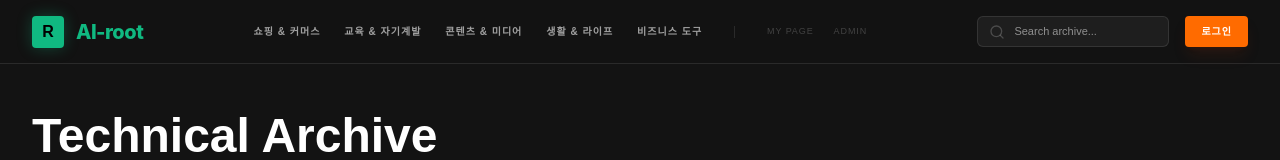
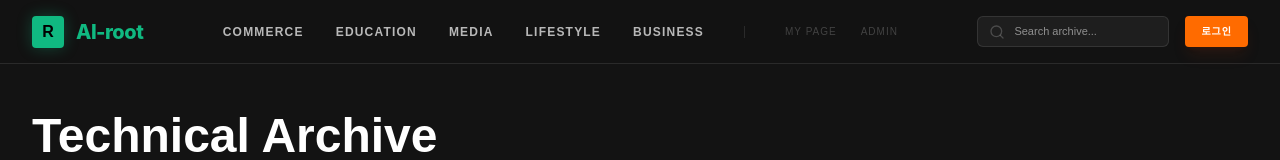
Before and after one commit to yuho75/Beyond-HRD, a Next.js app in the folder 02_AI-root/: page / in a window 1280 px wide. Shown: the top 160 px of the page. Built offline with nearby package versions, Linux system fonts and the light colour scheme; a web font is replaced by a local one.

Commit message:
UI: Update categories to English and increase font size

```diff
--- a/02_AI-root/src/app/page.tsx
+++ b/02_AI-root/src/app/page.tsx
@@ -21,23 +21,23 @@ export default function Home() {
           <span className="font-extrabold tracking-tight text-xl text-emerald-tech" style={{ fontFamily: 'Inter, sans-serif' }}>AI-root</span>
         </a>
 
-        <nav className="hidden lg:flex flex-1 justify-center items-center gap-6 px-4">
+        <nav className="hidden lg:flex flex-1 justify-center items-center gap-8 px-4">
           {/* Categories */}
-          <div className="flex items-center gap-6">
-            <a className="font-technical-sm text-white/60 hover:text-emerald-tech transition-colors uppercase tracking-widest text-[10px] no-underline font-bold whitespace-nowrap" href="#">쇼핑 & 커머스</a>
-            <a className="font-technical-sm text-white/60 hover:text-emerald-tech transition-colors uppercase tracking-widest text-[10px] no-underline font-bold whitespace-nowrap" href="#">교육 & 자기계발</a>
-            <a className="font-technical-sm text-white/60 hover:text-emerald-tech transition-colors uppercase tracking-widest text-[10px] no-underline font-bold whitespace-nowrap" href="#">콘텐츠 & 미디어</a>
-            <a className="font-technical-sm text-white/60 hover:text-emerald-tech transition-colors uppercase tracking-widest text-[10px] no-underline font-bold whitespace-nowrap" href="#">생활 & 라이프</a>
-            <a className="font-technical-sm text-white/60 hover:text-emerald-tech transition-colors uppercase tracking-widest text-[10px] no-underline font-bold whitespace-nowrap" href="#">비즈니스 도구</a>
+          <div className="flex items-center gap-8">
+            <a className="font-technical-sm text-white/70 hover:text-emerald-tech transition-colors uppercase tracking-widest text-[12px] no-underline font-bold whitespace-nowrap" href="#">Commerce</a>
+            <a className="font-technical-sm text-white/70 hover:text-emerald-tech transition-colors uppercase tracking-widest text-[12px] no-underline font-bold whitespace-nowrap" href="#">Education</a>
+            <a className="font-technical-sm text-white/70 hover:text-emerald-tech transition-colors uppercase tracking-widest text-[12px] no-underline font-bold whitespace-nowrap" href="#">Media</a>
+            <a className="font-technical-sm text-white/70 hover:text-emerald-tech transition-colors uppercase tracking-widest text-[12px] no-underline font-bold whitespace-nowrap" href="#">Lifestyle</a>
+            <a className="font-technical-sm text-white/70 hover:text-emerald-tech transition-colors uppercase tracking-widest text-[12px] no-underline font-bold whitespace-nowrap" href="#">Business</a>
           </div>
 
           {/* Vertical Separator */}
           <div className="w-[1px] h-3 bg-white/10 mx-2"></div>
 
           {/* System Menus */}
-          <div className="flex items-center gap-5">
-            <a className="font-technical-sm text-white/20 hover:text-white transition-colors uppercase tracking-widest text-[9px] no-underline" href="/mypage">My Page</a>
-            <a className="font-technical-sm text-white/20 hover:text-white transition-colors uppercase tracking-widest text-[9px] no-underline" href="/admin">Admin</a>
+          <div className="flex items-center gap-6">
+            <a className="font-technical-sm text-white/20 hover:text-white transition-colors uppercase tracking-widest text-[10px] no-underline" href="/mypage">My Page</a>
+            <a className="font-technical-sm text-white/20 hover:text-white transition-colors uppercase tracking-widest text-[10px] no-underline" href="/admin">Admin</a>
           </div>
         </nav>
 
```
